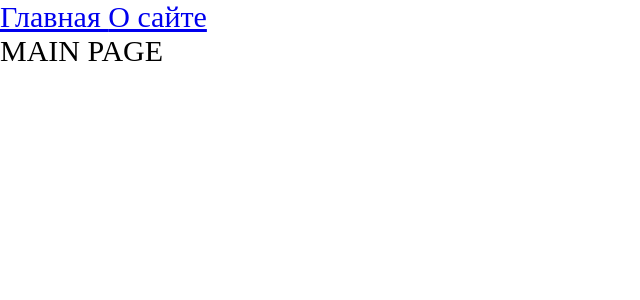
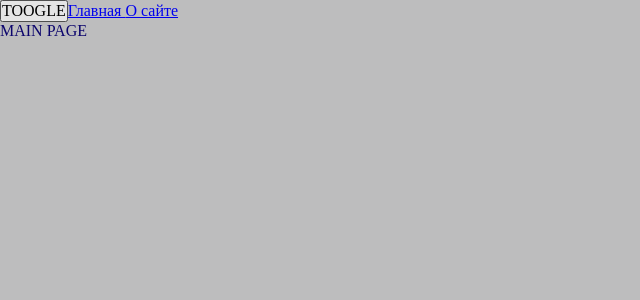
Before and after one commit to iqShuten/react-platform, a React app: page / in a window 1280 px wide. Shown: the top 300 px of the page, without its empty margins (0-640 px from the left). Built offline with nearby package versions, Linux system fonts and the light colour scheme.

Commit message:
add style structure and switch themes

```diff
--- a/package.json
+++ b/package.json
@@ -28,7 +28,7 @@
     "ts-node": "^10.5.0",
     "typescript": "^5.5.4",
     "webpack": "^5.69.1",
-    "webpack-cli": "^4.9.2",
+    "webpack-cli": "^4.10.0",
     "webpack-dev-server": "^4.7.4"
   },
   "dependencies": {
--- a/src/App.tsx
+++ b/src/App.tsx
@@ -1,13 +1,21 @@
-import "./index.scss";
+import "./styles/index.scss";
 import { Route, Routes } from "react-router-dom";
 import { Link } from "react-router-dom";
 import { AboutPageAsync } from "./pages/AboutPage/AboutPage.async";
 import { MainPageAsync } from "./pages/MainPage/MainPage.async";
-import { Suspense } from "react";
+import { Suspense, useContext } from "react";
+import { Theme, ThemeContext } from "./theme/ThemeContext";
+import { UseTheme } from "./theme/useTheme";
+
+
 
 const App = () => {
+  const {theme, toogleTheme } = UseTheme()
+
+
   return (
-    <div className="app">
+    <div className= {`app ${theme}`}>
+      <button onClick={toogleTheme}>TOOGLE</button>
       <Link to={"/"}>Главная </Link>
       <Link to={"/about"}>О сайте </Link>
       <Suspense fallback={<div>Loading...</div>}>
--- a/src/index.scss
+++ /dev/null
@@ -1,9 +0,0 @@
-* {
-  margin: 0;
-  padding: 0;
-  box-sizing: border-box;
-}
-
-.app {
-  font-size: 30px;
-}
--- a/src/index.tsx
+++ b/src/index.tsx
@@ -1,10 +1,13 @@
 import { render } from "react-dom";
 import App from "./App";
 import { BrowserRouter } from "react-router-dom";
+import ThemeProvider from "./theme/ThemeProvider";
 
 render(
   <BrowserRouter>
-    <App />
+    <ThemeProvider>
+      <App />
+    </ThemeProvider>
   </BrowserRouter>,
   document.getElementById("root")
 );
--- /dev/null
+++ b/src/styles/index.scss
@@ -0,0 +1,13 @@
+@import "reset";
+@import "variables/global";
+@import "themes/normal";
+@import "themes/dark";
+
+.app {
+  font: var(--font-m);
+  background: var(--bg-color);
+  color: var(--primary-color);
+
+  min-height: 100vh;
+
+}
--- /dev/null
+++ b/src/styles/reset.scss
@@ -0,0 +1,13 @@
+* {
+    margin: 0;
+    padding: 0;
+    box-sizing: border-box;
+}
+
+input,
+button,
+textarea,
+select {
+    margin: 0;
+    font: inherit;
+}
--- /dev/null
+++ b/src/styles/themes/dark.scss
@@ -0,0 +1,6 @@
+.app.dark {
+    --bg-color: #0a0a53;
+
+    --primary-color: #049604;
+    --secondary-color: #04ff04;
+}
--- /dev/null
+++ b/src/styles/themes/normal.scss
@@ -0,0 +1,6 @@
+.app.light {
+    --bg-color: #bdbdbe;
+
+    --primary-color: #0c056d;
+    --secondary-color: #1308b4;
+}
--- /dev/null
+++ b/src/styles/variables/global.scss
@@ -0,0 +1,12 @@
+:root {
+    --font-family-main: Consolas, "Time New Roman", serif;
+
+    --font-size-m: 16px;
+    --font-line-m: 24px;
+    --font-m: var(--font-size-m) / var(--font-line-m) var(--font-family-main)
+
+    --font-size-l: 24px;
+    --font-line-l: 32px;
+    --font-l: var(--font-size-l) / var(--font-line-l) var(--font-family-main)
+
+}
--- /dev/null
+++ b/src/theme/ThemeContext.ts
@@ -0,0 +1,16 @@
+import { createContext } from "react";
+
+export enum Theme {
+    LIGHT = "light",
+    DARK = "dark",
+  }
+
+export interface ThemeContextProps {
+    theme?: Theme;
+    setTheme?: (theme: Theme) => void;
+ }
+
+
+export const ThemeContext = createContext<ThemeContextProps>({})
+
+export const LOCAL_STORAGE_THEME_KEY = 'theme';
--- /dev/null
+++ b/src/theme/ThemeProvider.tsx
@@ -0,0 +1,19 @@
+import React, { FC, useMemo, useState } from 'react';
+import { LOCAL_STORAGE_THEME_KEY, Theme, ThemeContext } from './ThemeContext';
+
+const defaultTheme = localStorage.getItem(LOCAL_STORAGE_THEME_KEY) as Theme || Theme.LIGHT
+
+const ThemeProvider: FC = ({children}) => {
+    const [theme, setTheme] = useState<Theme>(defaultTheme);
+
+
+const defaultProps = useMemo(() => ({theme: theme, setTheme: setTheme}), [theme])
+
+    return (
+        <ThemeContext.Provider value={defaultProps}>
+            {children}
+        </ThemeContext.Provider>
+    );
+};
+
+export default ThemeProvider;
--- /dev/null
+++ b/src/theme/useTheme.ts
@@ -0,0 +1,21 @@
+import { useContext } from "react";
+import { LOCAL_STORAGE_THEME_KEY, Theme, ThemeContext } from "./ThemeContext";
+
+interface UseThemeResult {
+    toogleTheme: () => void;
+    theme: Theme;
+
+}
+
+export function UseTheme(): UseThemeResult {
+    const {theme, setTheme} =  useContext(ThemeContext);
+
+  const toogleTheme = () => {
+    const newTheme = theme === Theme.DARK ? Theme.LIGHT : Theme.DARK;
+    setTheme(newTheme);
+    localStorage.setItem(LOCAL_STORAGE_THEME_KEY, newTheme)
+
+  }
+  return {theme, toogleTheme}
+
+}
```
Also changed, not shown: 1 other file (tests, documents, lock files or other folders).
